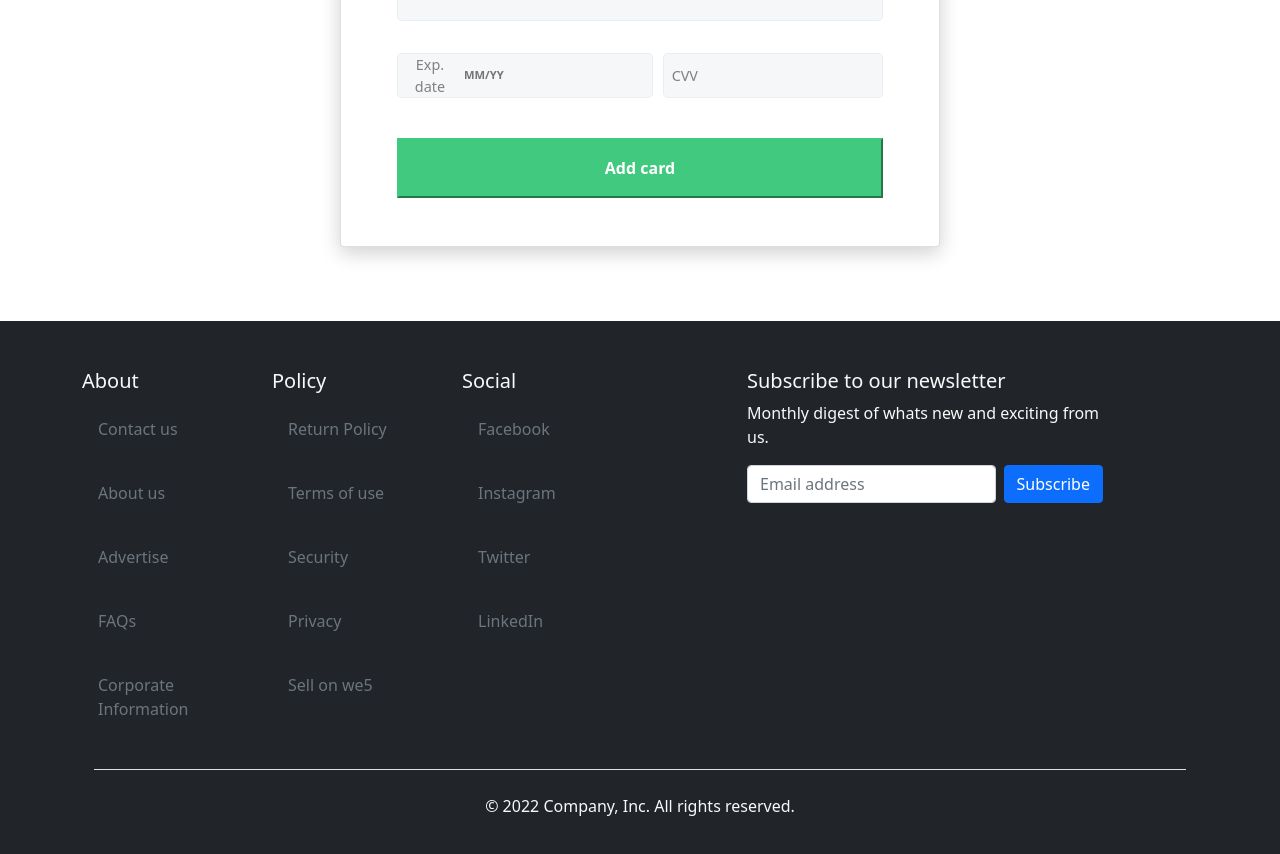
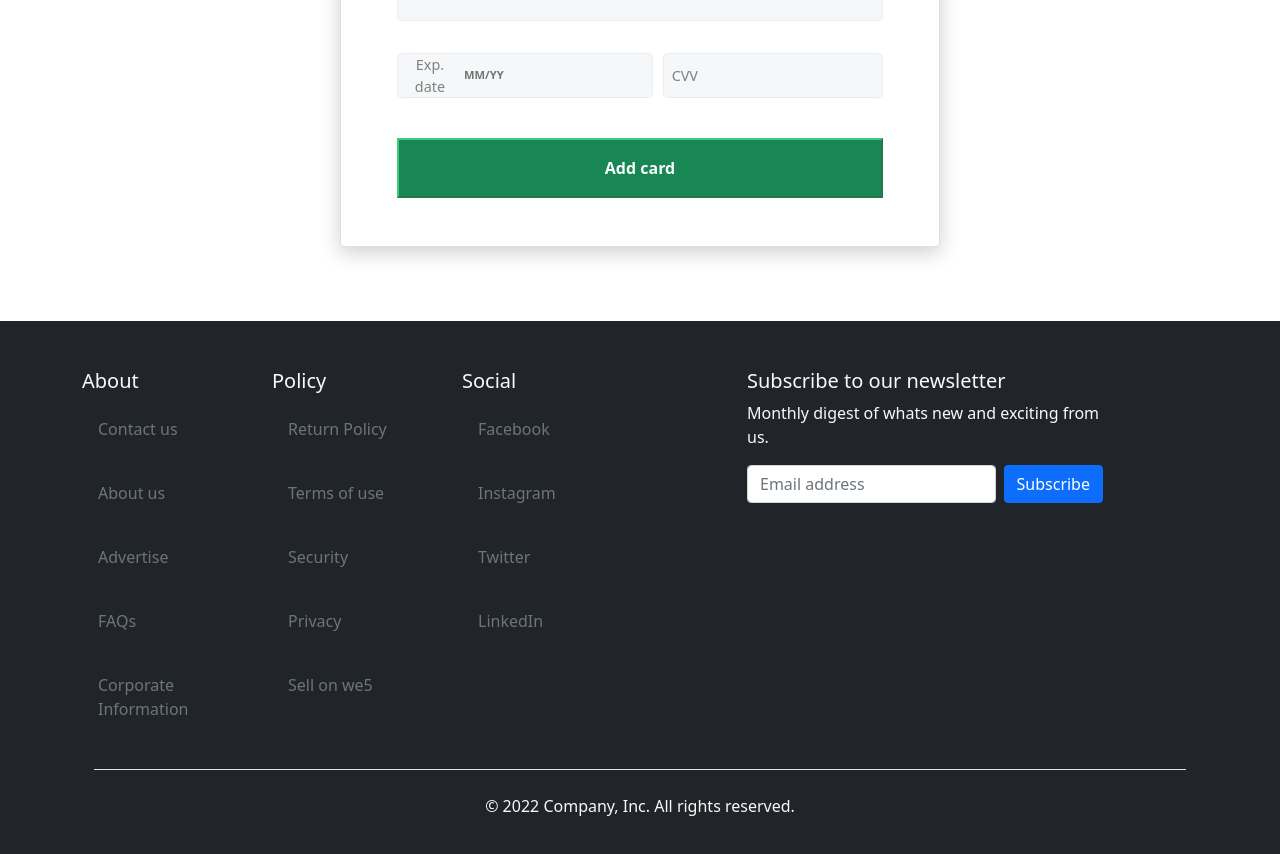
Before and after one commit to shettyvampire/Ecommerce, a React (Create React App) app: page /payments in a window 1280 px wide. Shown: the part 780-1634 px from the top of the page. Built offline with nearby package versions, Linux system fonts and the light colour scheme; a web font is replaced by a local one.

Commit message:
button color

```diff
--- a/src/components/Payments.jsx
+++ b/src/components/Payments.jsx
@@ -67,7 +67,7 @@ const Payments = () => {
                         <input type="text" placeholder=""/>
                     </div>
                 </div>
-                <button class="btns d-flex mx-auto"><b>Add card</b></button>
+                <button class="btns d-flex mx-auto text-light bg-success"><b>Add card</b></button>
             </form>
         </div><br />
         <Footer/>
```
